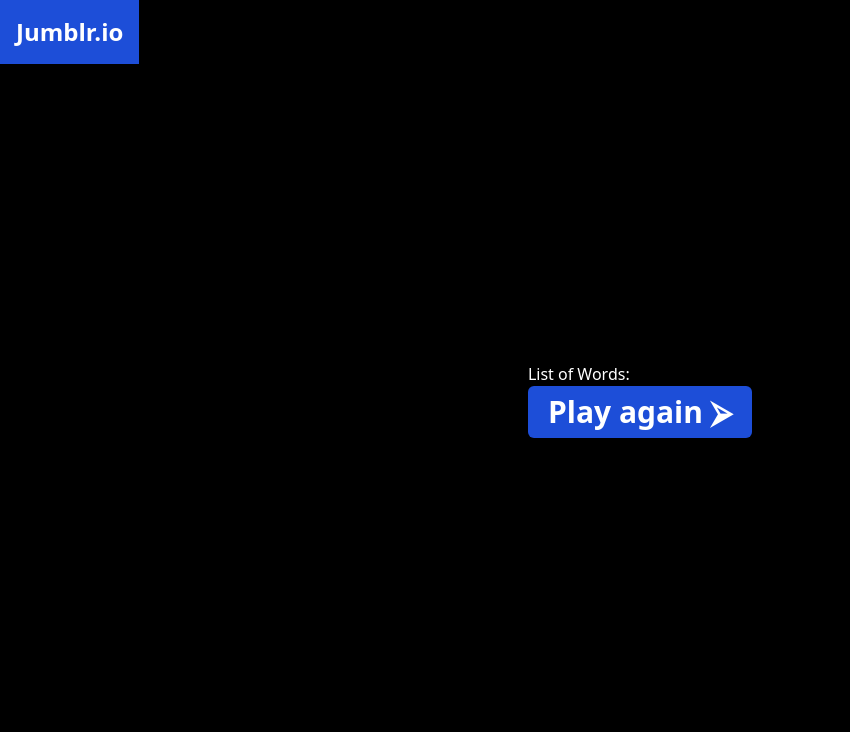
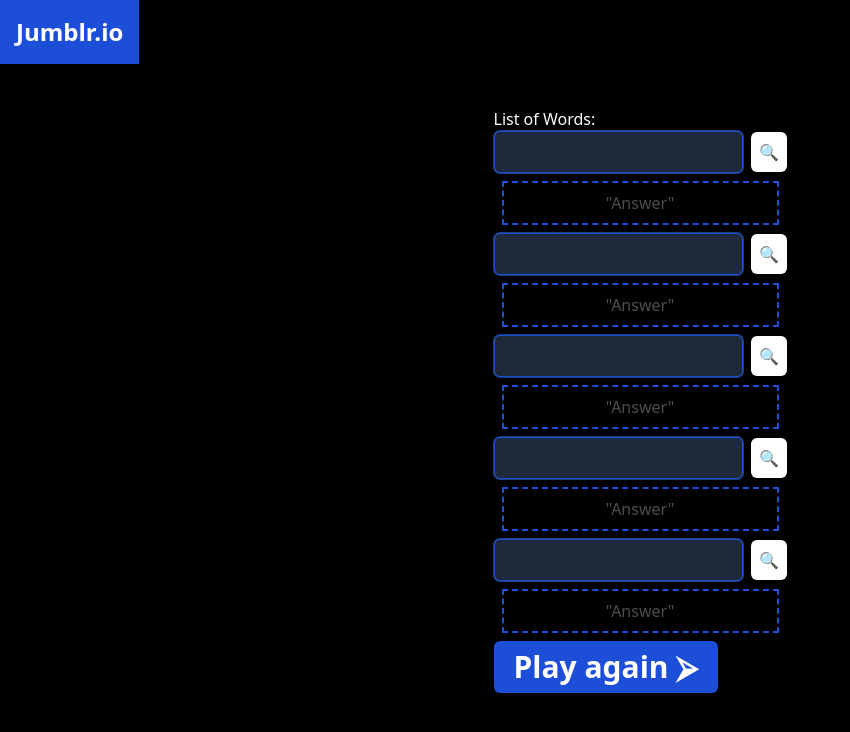
Before and after one commit to Abhinav-Chdhary/jumblr, a React (Create React App) app: page /run in a window 1280 px wide. Shown: the top 732 px of the page, without its empty margins (0-850 px from the left). Built offline with nearby package versions, Linux system fonts and the light colour scheme.

Commit message:
Adding Dialog Boxes to runGame page

```diff
--- /dev/null
+++ b/src/components/CheckerBox.js
@@ -0,0 +1,23 @@
+import React from "react";
+
+export default function CheckerBox({ question, answer }) {
+  return (
+    <div>
+      <div>
+        <input
+          type="text"
+          className="border rounded-md p-2 ring-1 border-blue-700 bg-slate-800"
+          ceholder="original word"
+        />
+        <button className=" bg-white p-2 ml-2 rounded-md text-md hover:bg-gray-300 active:bg-gray-400">
+          🔍
+        </button>
+      </div>
+      <div className=" text-center">
+        <h2 className="py-2 m-2 border-dashed border-2 border-blue-700 hover:border-solid">
+          <div className="opacity-30">"Answer"</div>
+        </h2>
+      </div>
+    </div>
+  );
+}
--- a/src/pages/Rungame.js
+++ b/src/pages/Rungame.js
@@ -1,17 +1,19 @@
 import React from "react";
 import { Link } from "react-router-dom";
 import { useWordContext } from "../components/WordContext";
+import CheckerBox from "../components/CheckerBox";
 
 export default function Rungame() {
   const { originalWords } = useWordContext();
+  const { jumbledWords } = useWordContext();
   return (
     <div>
       <h3>List of Words:</h3>
-      <ul>
-        {originalWords.map((word, index) => (
-          <li key={index}>{word}</li>
-        ))}
-      </ul>
+      <CheckerBox question={jumbledWords[0]} answer={originalWords[0]} />
+      <CheckerBox question={jumbledWords[1]} answer={originalWords[1]} />
+      <CheckerBox question={jumbledWords[2]} answer={originalWords[2]} />
+      <CheckerBox question={jumbledWords[3]} answer={originalWords[3]} />
+      <CheckerBox question={jumbledWords[4]} answer={originalWords[4]} />
       <Link to="/create">
         <button className="bg-blue-700 text-3xl font-bold py-2 px-5 rounded-md hover:bg-blue-800 active:bg-blue-600">
           Play again ⮚
```
